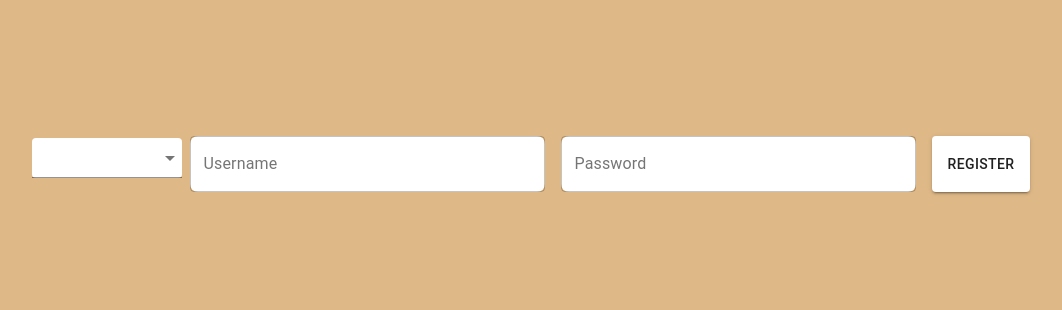
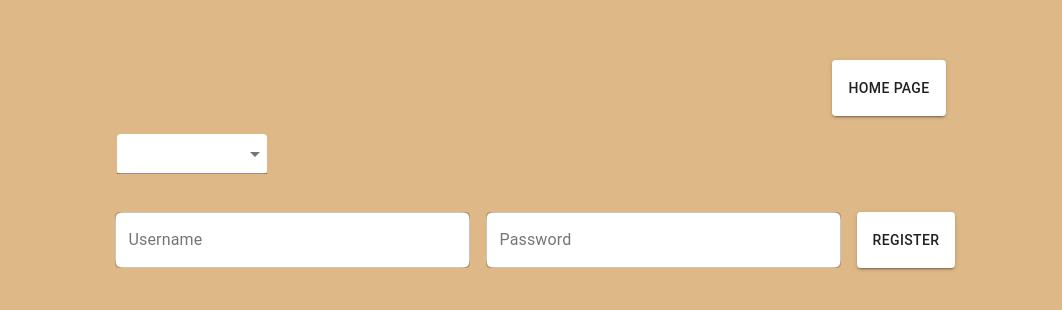
Before and after one commit to sorincretescu/curly-octo-robot, a React (Create React App) app: page /register in a window 1280 px wide. Shown: the part 236-546 px from the top of the page, without its empty margins (105-1167 px from the left). Built offline with nearby package versions, Linux system fonts and the light colour scheme.

Commit message:
added routes for header

```diff
--- a/src/App.css
+++ b/src/App.css
@@ -14,7 +14,7 @@
 .header {
   display: flex;
   justify-content: flex-end;
-
+  margin-left: 708px;
   background-color: burlywood;
   font-family: "Roboto", sans-serif;
   *::-webkit-scrollbar {
--- a/src/Translations.js
+++ b/src/Translations.js
@@ -14,7 +14,7 @@ export const translationsEn = {
   "No subtasks": "No subtasks",
   "Creation date": "Creation date",
   "Add subtask": "Add subtask",
-    "Cancel": "Cancel",
+  Cancel: "Cancel",
   Edit: "Edit",
   "No description": "No description",
   Register: "Register",
@@ -23,6 +23,7 @@ export const translationsEn = {
   "No date": "XX.XX.XXXX",
   Delete: "Delete",
   Save: "Save",
+  "Home page": "Home page",
 };
 
 export const translationsDe = {
@@ -50,4 +51,5 @@ export const translationsDe = {
   "No date": "XX.XX.XXXX",
   Delete: "Löschen",
   Save: "Speichern",
+  "Home page": "Startseite",
 };
--- a/src/components/Header/Header.jsx
+++ b/src/components/Header/Header.jsx
@@ -8,7 +8,8 @@ const Header = () => {
   const { t } = useTranslation();
   const navigate = useNavigate();
 
-  const isLoginPage = location.pathname === "/";
+  const isLoginPage = location.pathname === "/login";
+  const isRegisterPage = location.pathname === "/register";
   const isTodoPage = location.pathname === "/todo";
 
   const handleRegister = () => {
@@ -16,12 +17,15 @@ const Header = () => {
   };
 
   const handleLogout = () => {
-    navigate("/");
+    navigate("/login");
   };
 
   return (
     <div>
       {isLoginPage && <Button text={t("Register")} onClick={handleRegister} />}
+      {isRegisterPage && (
+        <Button text={t("Home page")} onClick={handleLogout} />
+      )}
       {isTodoPage && <Button text={t("Log out")} onClick={handleLogout} />}
     </div>
   );
--- a/src/views/register/RegisterPage.jsx
+++ b/src/views/register/RegisterPage.jsx
@@ -8,13 +8,15 @@ import { MenuItem } from "@material-ui/core";
 import { useTranslation } from "react-i18next";
 import Select from "@material-ui/core/Select";
 
-
 const useStyles = makeStyles({
   register: {
     display: "flex",
     flexDirection: "column",
   },
-
+  registerCredentials: {
+    maxHeight: "70vh",
+    overflow: "auto",
+  },
   selectEmpty: {
     marginTop: 10,
     backgroundColor: "white",
@@ -22,11 +24,15 @@ const useStyles = makeStyles({
     borderRadius: 4,
     paddingLeft: "10px",
     width: "150px",
-    }
+  },
+  formControl: {
+    minWidth: 150,
+    height: "80px",
+    marginLeft: "10px",
+  },
 });
 
 function RegisterPage() {
-
   const classes = useStyles();
   const { t, i18n } = useTranslation();
 
@@ -51,8 +57,7 @@ function RegisterPage() {
 
     try {
       await axios.post("http://localhost:5000/api/users/register", user);
-        }
-        catch (error) {
+    } catch (error) {
       console.error("Error registering user:", error);
     }
   };
@@ -63,7 +68,7 @@ function RegisterPage() {
 
   return (
     <div className={classes.register}>
-            <div className={classes.credentials}>
+      <div className={classes.selectDropdown}>
         <FormControl className={classes.formControl}>
           <Select
             className={classes.selectEmpty}
@@ -73,6 +78,9 @@ function RegisterPage() {
             <MenuItem value={"de"}>Deutsch</MenuItem>
           </Select>
         </FormControl>
+      </div>
+
+      <div className={classes.registerCredentials}>
         <Input
           value={username}
           label={t("Username")}
@@ -84,11 +92,11 @@ function RegisterPage() {
           type="password"
           onChange={handlePassword}
         />
+
         <Button text={t("Register")} onClick={handleRegister} />
-
       </div>
     </div>
-    )
-};
+  );
+}
 
 export default RegisterPage;
```
Lines whose indentation alone changed are shown as unchanged.
